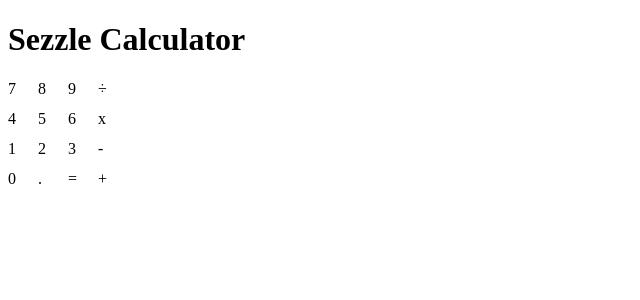
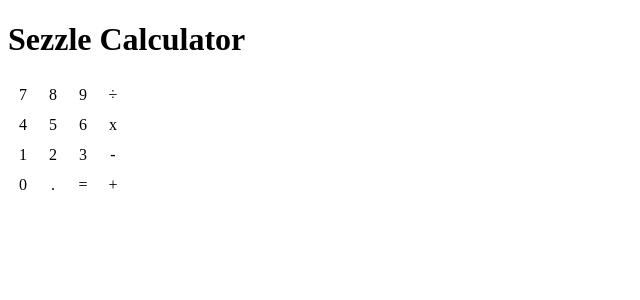
Before and after one commit to mlin367/Sezzle_Calculator, a React app: page / in a window 1280 px wide. Shown: the top 300 px of the page, without its empty margins (0-640 px from the left). Built offline with nearby package versions, Linux system fonts and the light colour scheme; no server answers; the HTML template or start-up script is replaced by a standard one.

Commit message:
made numbers centered

```diff
--- a/client/src/components/Calculator.jsx
+++ b/client/src/components/Calculator.jsx
@@ -3,22 +3,22 @@
 
 const Calculator = props => (
   <div className="calculator">
-    <div>7</div>
-    <div>8</div>
-    <div>9</div>
-    <div>÷</div>
-    <div>4</div>
-    <div>5</div>
-    <div>6</div>
-    <div>x</div>
-    <div>1</div>
-    <div>2</div>
-    <div>3</div>
-    <div>-</div>
-    <div>0</div>
-    <div>.</div>
-    <div>=</div>
-    <div>+</div>
+    <div className="button">7</div>
+    <div className="button">8</div>
+    <div className="button">9</div>
+    <div className="button">÷</div>
+    <div className="button">4</div>
+    <div className="button">5</div>
+    <div className="button">6</div>
+    <div className="button">x</div>
+    <div className="button">1</div>
+    <div className="button">2</div>
+    <div className="button">3</div>
+    <div className="button">-</div>
+    <div className="button">0</div>
+    <div className="button">.</div>
+    <div className="button">=</div>
+    <div className="button">+</div>
   </div>
 );
 
--- a/client/src/css/Calculator.css
+++ b/client/src/css/Calculator.css
@@ -3,3 +3,14 @@
   grid-template-columns: 30px 30px 30px 30px;
   grid-template-rows: 30px 30px 30px 30px;
 }
+
+.button {
+  display: flex;
+  align-items: center;
+  justify-content: center;
+  cursor: pointer;
+}
+
+.button:hover {
+  background-color: grey;
+}
```
Also changed, not shown: 1 other file (tests, documents, lock files or other folders).
